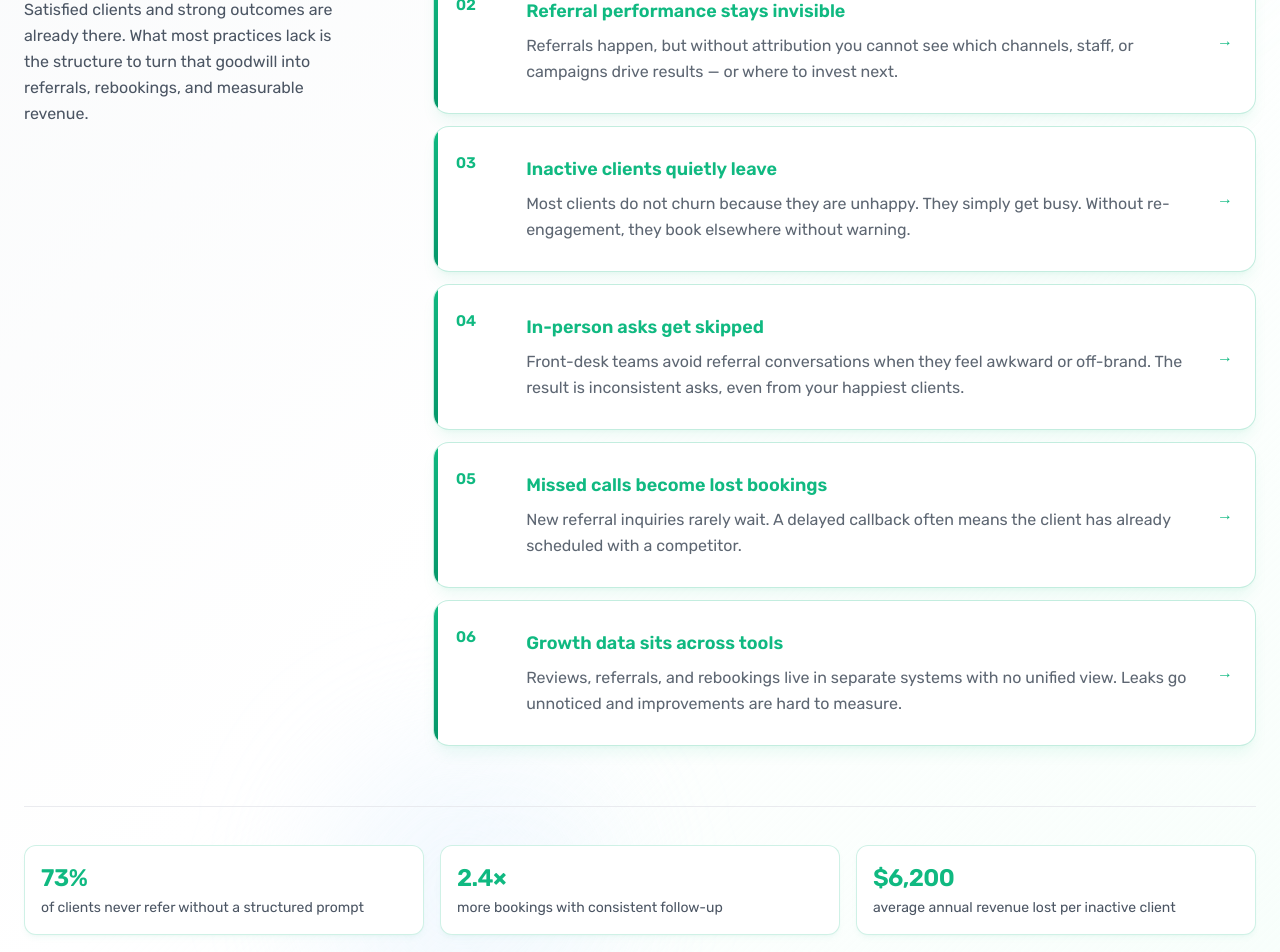
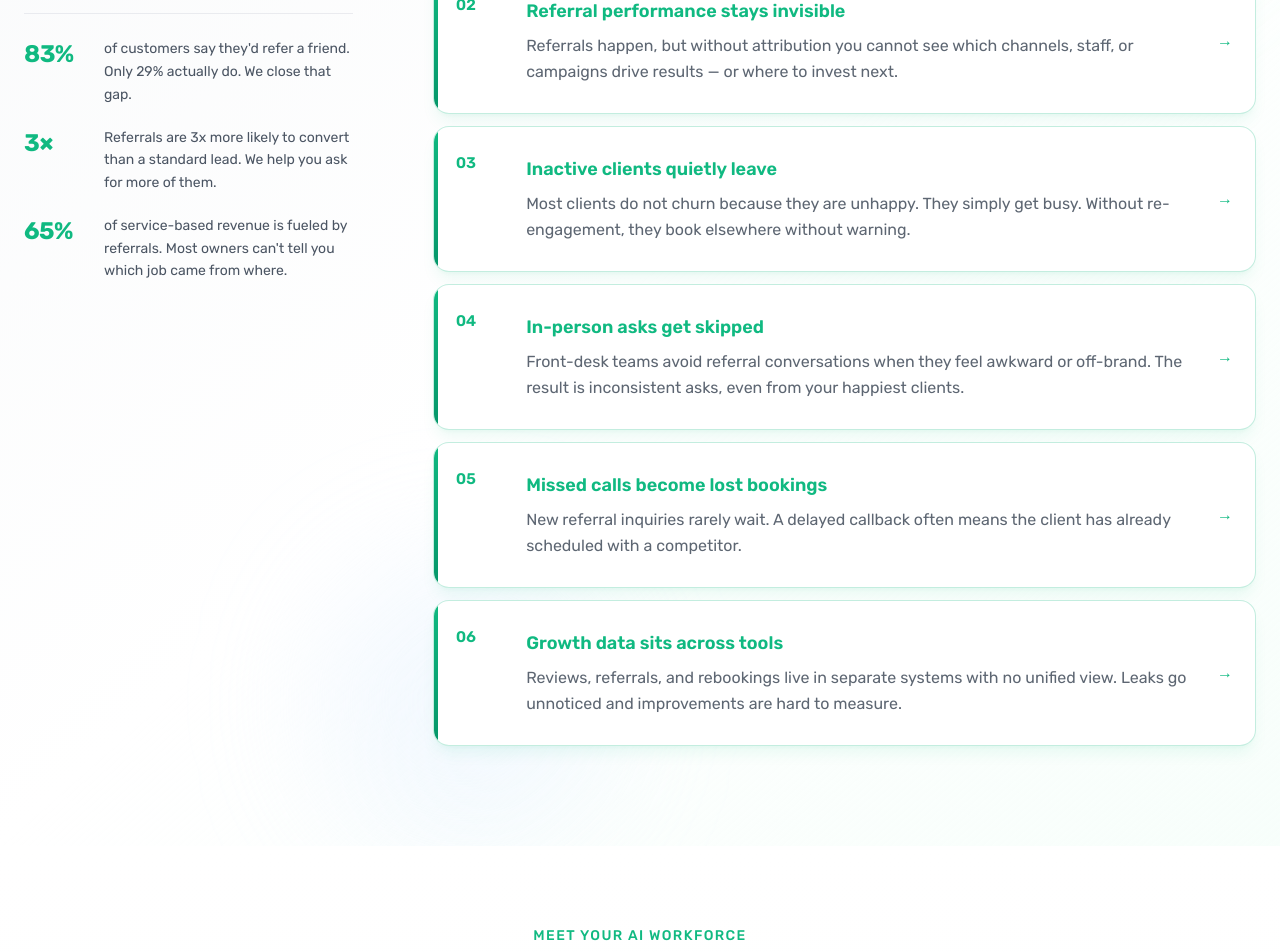
Before and after one commit to ArslanHaaider/refer-apex, a Next.js app: page / in a window 1280 px wide. Shown: the part 1040-1992 px from the top of the page. Built offline with nearby package versions, Linux system fonts and the light colour scheme.

Commit message:
Refactor ProblemStatement component to enhance content clarity and visual appeal. Update problem statistics with new data reflecting referral effectiveness. Remove unused KPI section and adjust layout for improved user engagement.

```diff
--- a/src/components/landing/problem-statement.tsx
+++ b/src/components/landing/problem-statement.tsx
@@ -8,9 +8,7 @@ import { Section } from "@/components/ui/section";
 export function ProblemStatement() {
   const sectionRef = useRef<HTMLElement | null>(null);
   const problemRefs = useRef<Array<HTMLElement | null>>([]);
-  const kpiRef = useRef<HTMLDListElement | null>(null);
   const [activeProblemCount, setActiveProblemCount] = useState(0);
-  const [kpiActive, setKpiActive] = useState(false);
 
   useEffect(() => {
     const updateActiveStates = () => {
@@ -22,7 +20,6 @@ export function ProblemStatement() {
         90,
         Math.min(140, viewportHeight * 0.14),
       );
-      const kpiActivationOffset = 36;
       const firstCard = problemRefs.current[0];
 
       if (!firstCard) return;
@@ -39,13 +36,6 @@ export function ProblemStatement() {
               Math.floor(scrollPastTrigger / perCardScrollDistance) + 1,
             );
       setActiveProblemCount(nextActiveProblemCount);
-
-      if (!kpiRef.current) return;
-      const hasLastProblemActivated = nextActiveProblemCount >= PROBLEMS.length;
-      const kpiThresholdScroll =
-        PROBLEMS.length * perCardScrollDistance + kpiActivationOffset;
-      // Trigger KPI cards together shortly after the final problem card is active.
-      setKpiActive(hasLastProblemActivated && scrollPastTrigger >= kpiThresholdScroll);
     };
 
     let rafId = 0;
@@ -88,16 +78,23 @@ export function ProblemStatement() {
           <aside className="lg:sticky lg:top-24 lg:self-start">
             <Section.Eyebrow className="mb-3">The Challenge</Section.Eyebrow>
             <h2 className="text-[28px] font-semibold leading-tight tracking-tight sm:text-[36px]">
-              <span className="text-charcoal">Growth gaps </span>
+              <span className="text-charcoal">Referrals are the </span>
               <span className="bg-gradient-to-r from-emerald to-emerald-dark bg-clip-text text-transparent">
-                cost more than acquisition
+                highest converting leads
               </span>
+              <span className="text-charcoal">.</span>
             </h2>
-            <Section.Body className="max-w-md text-gray-600">
-              Satisfied clients and strong outcomes are already there. What most
-              practices lack is the structure to turn that goodwill into
-              referrals, rebookings, and measurable revenue.
-            </Section.Body>
+
+            <dl className="mt-8 space-y-5 border-t border-gray-200/80 pt-6">
+              {PROBLEM_STATS.map((stat) => (
+                <div key={stat.label} className="flex items-start gap-4">
+                  <dt className="w-16 shrink-0 text-2xl font-bold tracking-tight text-emerald">
+                    {stat.value}
+                  </dt>
+                  <dd className="text-sm leading-relaxed text-gray-600">{stat.label}</dd>
+                </div>
+              ))}
+            </dl>
           </aside>
 
           <div className="space-y-3">
@@ -162,37 +159,6 @@ export function ProblemStatement() {
             })}
           </div>
         </div>
-
-        <dl
-          ref={kpiRef}
-          className="mt-14 grid gap-4 border-t border-gray-200/80 pt-10 sm:grid-cols-3"
-        >
-          {PROBLEM_STATS.map((stat) => {
-            const isActive = kpiActive;
-
-            return (
-              <div
-                key={stat.label}
-                className={`rounded-xl border px-4 py-4 transition-all duration-300 ${
-                  isActive
-                    ? "-translate-y-0.5 border-emerald/20 bg-white shadow-md shadow-emerald/5"
-                    : "border-gray-200/70 bg-white/70"
-                }`}
-              >
-                <dt
-                  className={`text-2xl font-semibold tracking-tight transition-colors duration-300 ${
-                    isActive ? "text-emerald" : "text-charcoal"
-                  }`}
-                >
-                  {stat.value}
-                </dt>
-                <dd className="mt-1 text-sm leading-snug text-gray-600">
-                  {stat.label}
-                </dd>
-              </div>
-            );
-          })}
-        </dl>
       </Container>
     </Section.Root>
   );
--- a/src/lib/landing-data.ts
+++ b/src/lib/landing-data.ts
@@ -20,9 +20,20 @@ export const LOGO_CLOUD = [
 ] as const;
 
 export const PROBLEM_STATS = [
-  { value: "73%", label: "of clients never refer without a structured prompt" },
-  { value: "2.4×", label: "more bookings with consistent follow-up" },
-  { value: "$6,200", label: "average annual revenue lost per inactive client" },
+  {
+    value: "83%",
+    label:
+      "of customers say they'd refer a friend. Only 29% actually do. We close that gap.",
+  },
+  {
+    value: "3×",
+    label: "Referrals are 3x more likely to convert than a standard lead. We help you ask for more of them.",
+  },
+  {
+    value: "65%",
+    label:
+      "of service-based revenue is fueled by referrals. Most owners can't tell you which job came from where.",
+  },
 ] as const;
 
 export const PROBLEMS = [
```
